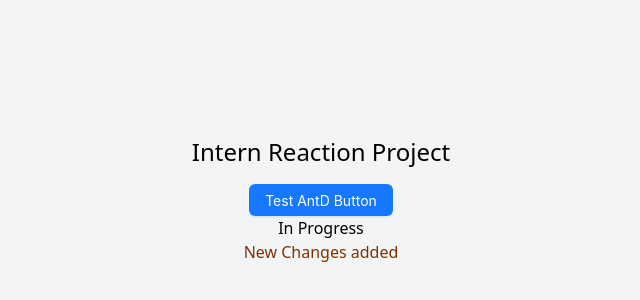
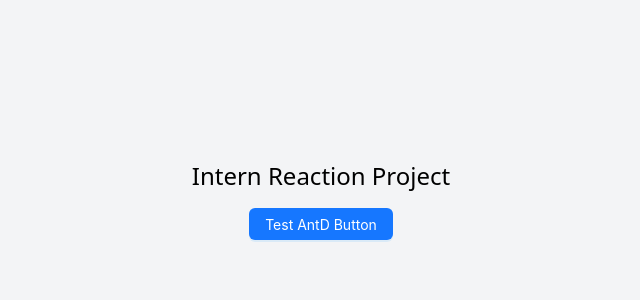
Before and after one commit to Digiden-IT/Reaction-Test, a React (Vite) app: page / in a window 1280 px wide. Shown: the part 200-500 px from the top of the page, without its empty margins (319-959 px from the left). Built offline with nearby package versions, Linux system fonts and the light colour scheme.

Commit message:
Revert "Feature/learning"

```diff
--- a/src/App.tsx
+++ b/src/App.tsx
@@ -5,8 +5,6 @@ function App() {
     <div className="flex flex-col items-center justify-center min-h-screen bg-gray-100 ">
       <h1 className="text-2xl mb-4">Intern Reaction Project</h1>
       <Button type="primary">Test AntD Button</Button>
-      <h1>In Progress</h1>
-      <h2 className="text-amber-900"> New Changes added</h2>
     </div>
   );
 }
```
Also changed, not shown: 1 other file (tests, documents, lock files or other folders).
